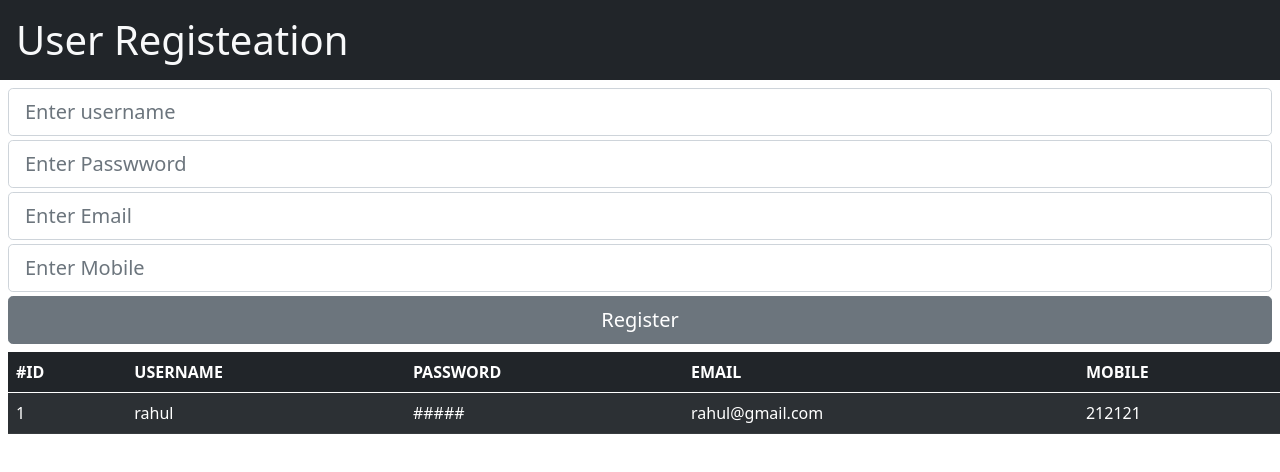
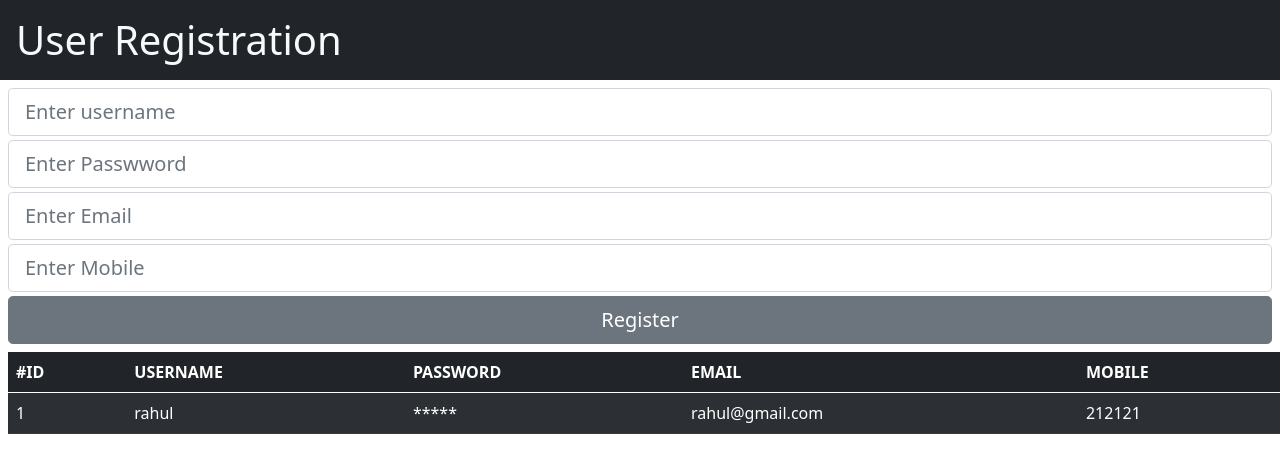
Before and after one commit to abhi0707-coder/my-react-app1, a React (Create React App) app: page / in a window 1280 px wide. Shown: the top 472 px of the page. Built offline with nearby package versions, Linux system fonts and the light colour scheme.

Commit message:
add the record into database using react

```diff
--- a/src/App.js
+++ b/src/App.js
@@ -1,6 +1,8 @@
 import logo from "./logo.svg";
 import "./App.css";
 import { useState } from "react";
+import axios from "axios";
+
 export default function App() {
   return (
     <div>
@@ -8,9 +10,10 @@ export default function App() {
     </div>
   );
 }
+
 function MyRegisterComponent() {
   let [userList, setUserList] = useState([
-    { id: 1, name: "rahul", email: "rahul@gmail.com", mobile: "212121" },
+    { id: 1, username: "rahul", email: "rahul@gmail.com", mobile: "212121" },
   ]);
 
   const [username, setUsername] = useState("");
@@ -23,16 +26,21 @@ function MyRegisterComponent() {
   const emailChangeHandler = (e) => setEmail(e.target.value);
   const mobileChangeHandler = (e) => setMobile(e.target.value);
 
-  const addNewUser = () => {
+  const addNewUser = async () => {
     const newuser = {
       id: userList.length + 1,
-      name: username,
+      username: username,
       password: password,
       email: email,
       mobile: mobile,
     };
+
     const newUserList = [newuser, ...userList];
     setUserList(newUserList);
+
+    // MAKE THE API CALL
+    let url = "http://localhost:4000/user-create";
+    await axios.post(url, { ...newuser, id: null });
 
     // After Success
     setUsername("");
@@ -40,9 +48,10 @@ function MyRegisterComponent() {
     setEmail("");
     setMobile("");
   };
+
   return (
     <div>
-      <h1 className="bg-dark text-light p-3 ">User Registeation </h1>
+      <h1 className="bg-dark text-light p-3 ">User Registration </h1>
 
       {/** FORM COMPONENT */}
       <form className="m-2">
@@ -95,6 +104,7 @@ function MyRegisterComponent() {
           />
         </div>
       </form>
+
       {/** List BOX HERE */}
       <table className="table table-dark table-striped m-2">
         <thead>
@@ -111,8 +121,8 @@ function MyRegisterComponent() {
             return (
               <tr>
                 <td>{item.id}</td>
-                <td>{item.name}</td>
-                <td>#####</td>
+                <td>{item.username}</td>
+                <td>*****</td>
                 <td>{item.email}</td>
                 <td>{item.mobile}</td>
               </tr>
```
